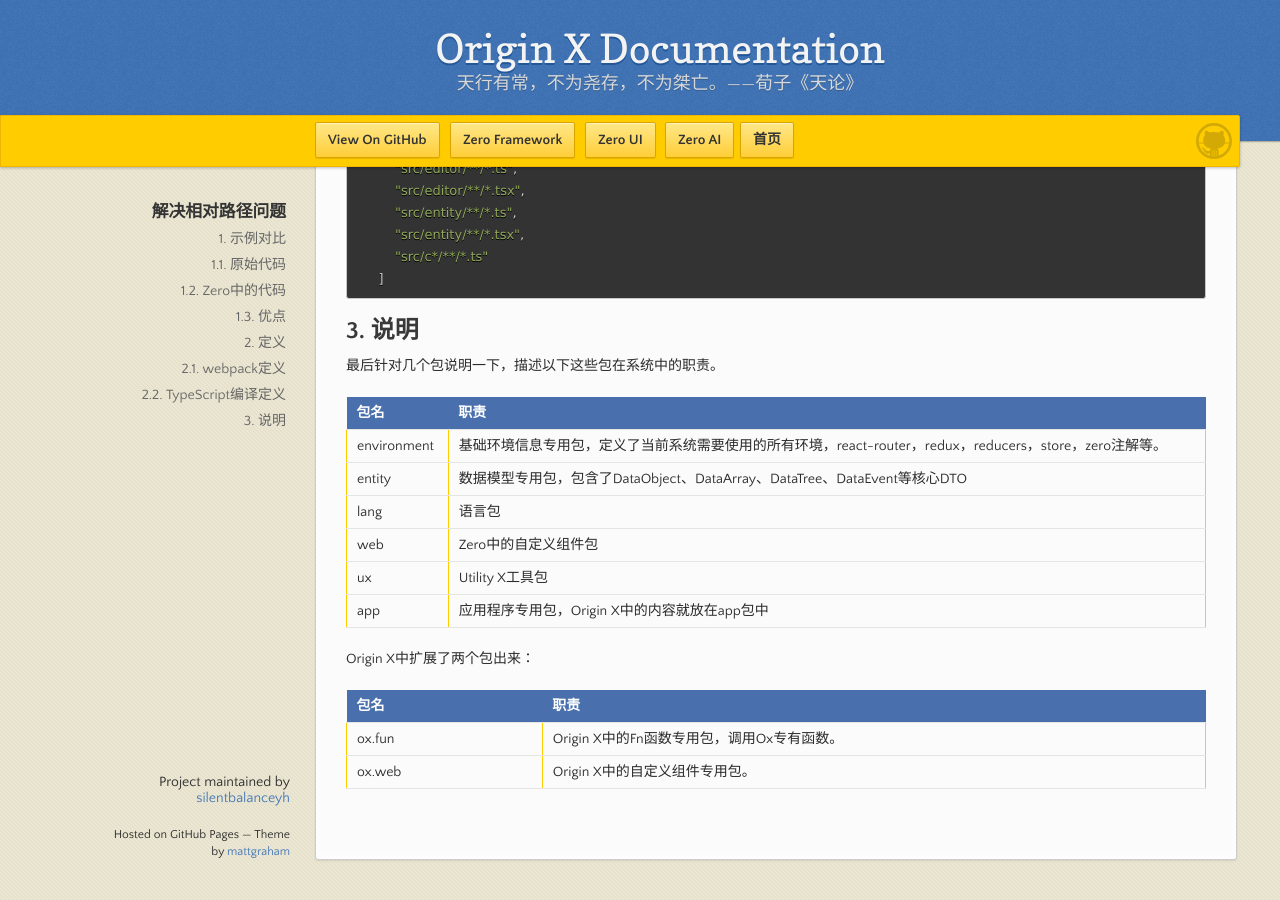
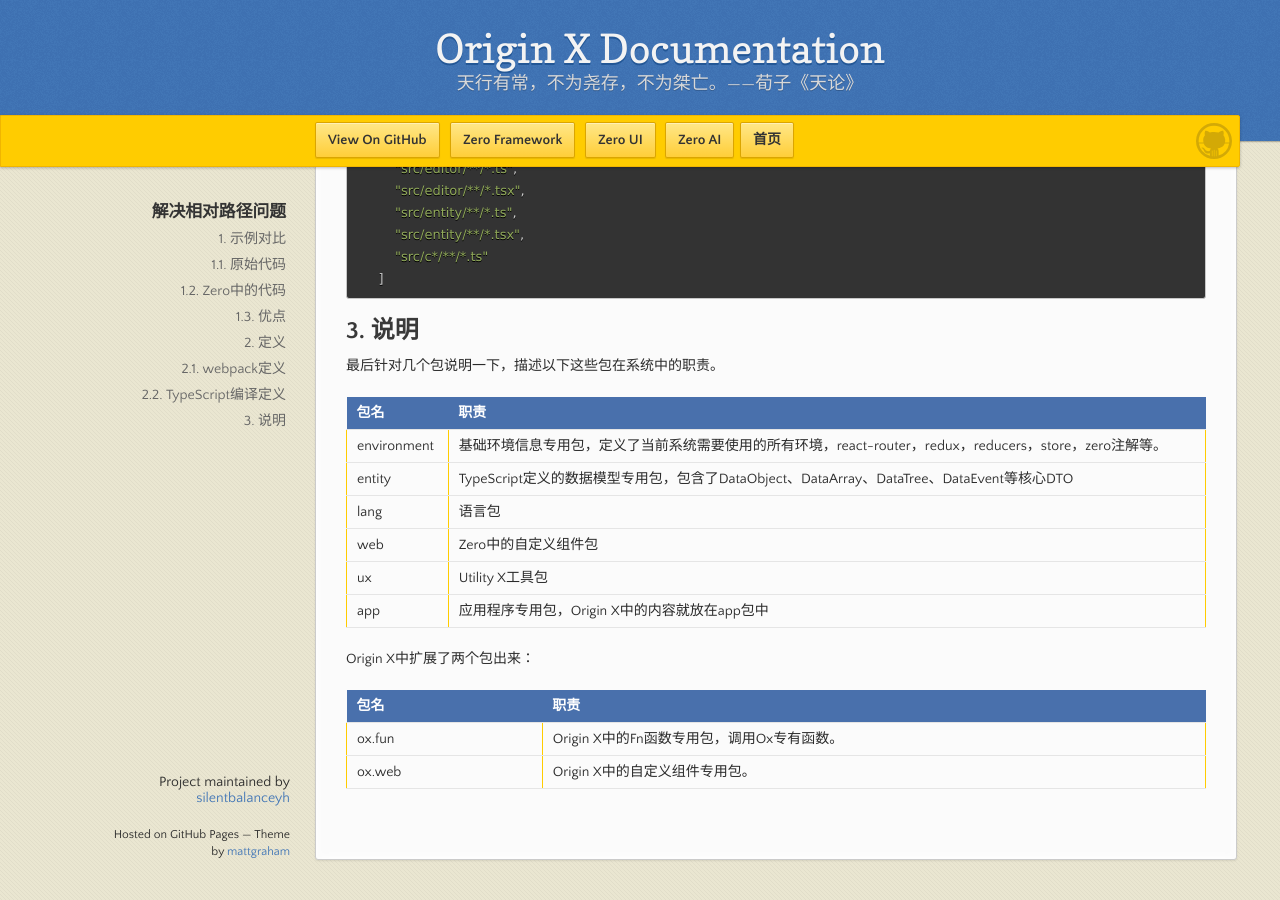
Before and after one commit to silentbalanceyh/mi-kb, a Jekyll site: the page built from zero-ui/1-zero-ui-guide/zui-006-jie-jue-xiang-dui-lu-jing-wen-ti.md, in a window 1280 px wide and 900 px high, scrolled down 3024 px. Built offline with Jekyll 4.4.1, drawn with Linux system fonts in a browser that asks for light colours; our own code applies the rules of GitHub Pages for plain Markdown files.

Commit message:
Updates zero-ui/1-zero-ui-guide/zui-006-jie-jue-xiang-dui-lu-jing-wen-ti.md
Auto commit by GitBook Editor

```diff
--- a/zero-ui/1-zero-ui-guide/zui-006-jie-jue-xiang-dui-lu-jing-wen-ti.md
+++ b/zero-ui/1-zero-ui-guide/zui-006-jie-jue-xiang-dui-lu-jing-wen-ti.md
@@ -156,7 +156,7 @@ tsconfig.json
 | 包名 | 职责 |
 | :--- | :--- |
 | environment | 基础环境信息专用包，定义了当前系统需要使用的所有环境，react-router，redux，reducers，store，zero注解等。 |
-| entity | 数据模型专用包，包含了DataObject、DataArray、DataTree、DataEvent等核心DTO |
+| entity | TypeScript定义的数据模型专用包，包含了DataObject、DataArray、DataTree、DataEvent等核心DTO |
 | lang | 语言包 |
 | web | Zero中的自定义组件包 |
 | ux | Utility X工具包 |
```
